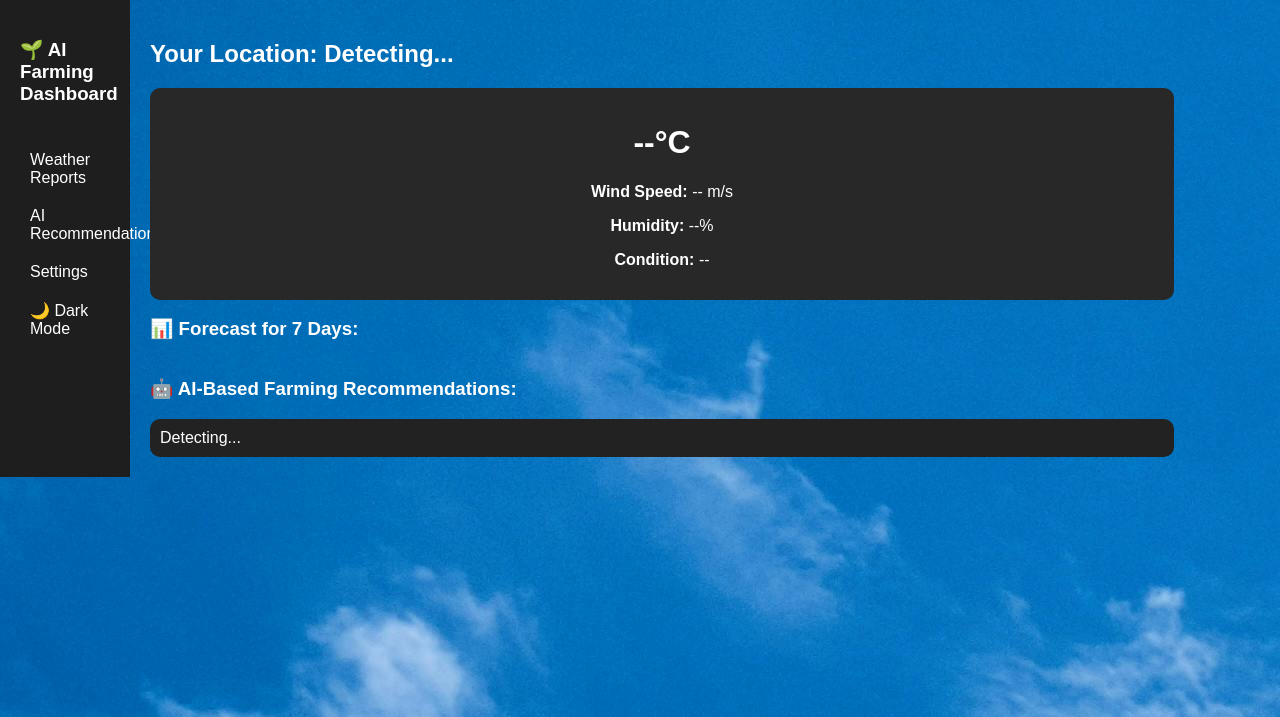
After one commit to Amisha-sinoban/kisan-bazar, a PHP site: the page made by Consumer interface/wp.html in a window 1280 px wide. The commit adds this page. Shown: the top 717 px of the page. Run offline with PHP 8.4, Linux system fonts and the light colour scheme.

Commit message:
Add files via upload

```diff
--- /dev/null
+++ b/Consumer interface/script.js
@@ -0,0 +1,65 @@
+// Function to Fetch Weather and AI Recommendations Automatically According to User's Location
+
+function fetchWeatherByLocation(latitude, longitude) {
+    const apiUrl = `http://127.0.0.1:5000/get-weather?lat=${latitude}&lon=${longitude}`;
+
+    fetch(apiUrl)
+        .then(response => response.json())
+        .then(data => {
+            if (data.error) {
+                alert(`Error: ${data.error}`);
+                return;
+            }
+
+            // Display Weather Details
+            document.getElementById("cityTitle").innerText = `Location: ${data.city}`;
+            document.getElementById("temp").innerText = `${data.weather.list[0].main.temp}°C`;
+            document.getElementById("wind").innerText = data.weather.list[0].wind.speed + " m/s";
+            document.getElementById("humidity").innerText = data.weather.list[0].main.humidity + "%";
+            document.getElementById("condition").innerText = data.weather.list[0].weather[0].description;
+
+            // Display Forecast for 7 Days
+            let forecastContainer = document.getElementById("forecastContainer");
+            forecastContainer.innerHTML = "";
+            for (let i = 0; i < 7; i++) {
+                let forecast = data.weather.list[i];
+                let forecastElement = document.createElement("div");
+                forecastElement.classList.add("forecast-day");
+                forecastElement.innerHTML = `
+                    <h4>${forecast.dt_txt.split(" ")[0]}</h4>
+                    <p>${forecast.main.temp}°C</p>
+                `;
+                forecastContainer.appendChild(forecastElement);
+            }
+
+            // Display AI Recommendations
+            let recommendationsContainer = document.getElementById("recommendationsContainer");
+            recommendationsContainer.innerHTML = "";
+            data.recommendations.forEach(rec => {
+                let recommendationElement = document.createElement("p");
+                recommendationElement.innerText = `✅ ${rec}`;
+                recommendationsContainer.appendChild(recommendationElement);
+            });
+
+        })
+        .catch(error => console.error("Error fetching weather:", error));
+}
+
+// Function to Get User's Real-Time Location
+function getLocation() {
+    if (navigator.geolocation) {
+        navigator.geolocation.getCurrentPosition(position => {
+            const latitude = position.coords.latitude;
+            const longitude = position.coords.longitude;
+            console.log(`📍 Detected Location: Lat ${latitude}, Lon ${longitude}`);
+            fetchWeatherByLocation(latitude, longitude);
+        }, () => {
+            alert("⚠️ Location access denied. Please allow location access.");
+        });
+    } else {
+        alert("⚠️ Geolocation is not supported in this browser.");
+    }
+}
+
+// Auto Fetch Weather on Page Load
+window.onload = getLocation;
--- a/Consumer interface/styles.css
+++ b/Consumer interface/styles.css
@@ -1,168 +1,70 @@
-/* Body styling */
 body {
-    font-family: Arial, sans-serif;
-    background-color: #78ef80; /* Light green color */
-    margin-top: 80px; /* To avoid overlap with the fixed navbar */
+    font-family: 'Arial', sans-serif;
+    background: #121212;
+    color: white;
+    margin: 0;
+    padding: 0;
+    display: flex;
+    background-image:url("clouds.jpg")
 }
 
-/* Navbar styling */
-.navbar {
+.container {
     display: flex;
-    justify-content: flex-end; /* Align items to the right */
-    gap: 1rem;  /* Space between navbar items */
-    background: rgb(14, 161, 14);
-    padding: 10px 20px;  /* Adjust padding to avoid overflow */
-    height: 100px;
-    position: fixed;
-    top: 0;
-    left: 0;
     width: 100%;
 }
 
-.navbar-nav .nav-link {
-    color: rgb(255, 255, 255); /* Change nav item color to white */
+.sidebar {
+    width: 90px;
+    background: #1E1E1E;
+    padding: 20px;
+    display: flex;
+    flex-direction: column;
 }
 
-.navbar-nav .nav-link:hover {
-    color: #555; /* Change hover color to a darker shade */
+.sidebar h3 {
+    margin-bottom: 20px;
 }
 
-/* Section styling */
-.section {
-    background-color: #ffffff; /* White background for sections */
-    border-radius: 15px;
-    padding: 30px;
-    margin: 20px 0;
-    box-shadow: 0 4px 8px rgba(0, 0, 0, 0.1);
+.menu {
+    list-style-type: none;
+    padding: 0;
 }
 
-/* Main display section */
-#about {
-    padding: 100px 0; /* Increase padding to create more space from the navbar */
-    display: flex;
-    align-items: center;
-    justify-content: space-between;
-    padding: 50px;
-    background: #ffffff;
-    border-radius: 10px;
-    box-shadow: 0px 4px 8px rgba(0, 0, 0, 0.1);
-    margin-top: 20px;
-    flex-wrap: wrap;
+.menu li {
+    padding: 10px;
+    cursor: pointer;
 }
 
-#about h1 {
-    font-style: italic;
-    font-size: 2.5rem;
-    margin-bottom: 40px;
-    margin-top: 40px ;
+.dark-mode-toggle {
+    cursor: pointer;
 }
 
-#about p {
-    font-size: 1.2rem;
-    margin-bottom: 20px; /* Add margin to create space between text and photo */
+.content {
+    width: 80%;
+    padding: 20px;
 }
 
-#about img {
-    width: 100%; /* Adjust the image size */
+.weather-info {
+    background: #282828;
+    padding: 15px;
     border-radius: 10px;
-}
-
-#about .btn-success {
-    font-size: 1.2rem;
-    padding: 10px 30px;
-    position: absolute;
-    bottom: 20px;
-    left: 50%;
-    transform: translateX(-50%);
-    background-color: #ef4c59; /* Button background color */
-    color: rgb(15, 5, 5);
-    border-radius: 5px;
-    border: none;
-}
-
-/* Offers section */
-#offers {
-    padding: 50px 0;
-    border-top: 2px solid #ddd; /* Boundary for the top of the section */
-    border-bottom: 2px solid #ddd; /* Boundary for the bottom of the section */
-}
-
-.offer-box {
-    background: #c8f7c5; /* Light Green Color */
-    padding: 30px;
-    border-radius: 50px;
-    width: 80%;
-    max-width: 600px;
-    text-align: center;
-    font-size: 1.3rem;
-    font-weight: bold;
-    position: relative;
-    margin: 50px auto;
-    box-shadow: 0 10px 20px rgba(0, 0, 0, 0.1);
-}
-
-.offer-box:hover {
-    transform: scale(1.1);
-}
-
-/* Testimonials Section */
-#testimonials {
-    padding: 50px 0;
-}
-
-.testimonial-container {
-    position: relative;
-    max-width: 800px; /* Increase the width */
-    margin: auto;
-    overflow: hidden;
-}
-
-.review {
-    display: none;
-    font-style: italic;
-    font-size: 1.5rem; /* Increase font size */
-    padding: 60px; /* Double the padding */
-    background-color: #e0f7fa; /* Lighter blue color */
-    border-radius: 10px;
-    box-shadow: 0 4px 6px rgba(0, 0, 0, 0.1);
-    margin: 40px 0; /* Double the margin to create more space between reviews */
-    border: 1px solid #ddd; /* Add border to make it more distinct */
-}
-
-.review.active {
-    display: block;
-}
-
-/* Tutorial section */
-#tutorial {
-    padding: 50px 0;
-    border-top: 2px solid #ddd; /* Boundary for the top of the section */
-    border-bottom: 2px solid #ddd; /* Boundary for the bottom of the section */
-}
-
-#tutorial h2 {
-    margin-bottom: 30px; /* Add margin to create space between the text and the video iframe */
-    font-family: 'Arial', sans-serif; /* Change the font */
-    font-size: 2.5rem; /* Increase font size */
-    color: #549dea; /* Blue color */
-    font-style: italic;
-}
-
-iframe {
-    border-radius: 10px;
-}
-
-/* Footer section */
-.contactus {
-    margin-top: 30px;
-    background: rgb(14, 161, 14);
-    padding: 20px;
-    border-radius: 10px;
-    color: white; /* Change text color to white */
     text-align: center;
 }
 
-.mt-4.p-3.bg-light.rounded.text-center {
-    background: rgb(14, 161, 14) !important;
-    color: white !important;
+.forecast {
+    display: flex;
+    gap: 10px;
 }
+
+.forecast-day {
+    background: #333;
+    padding: 10px;
+    border-radius: 10px;
+    text-align: center;
+}
+
+.recommendations {
+    background: #222;
+    padding: 10px;
+    border-radius: 10px;
+}
--- /dev/null
+++ b/Consumer interface/wp.html
@@ -0,0 +1,39 @@
+<!DOCTYPE html>
+<html lang="en">
+<head>
+    <meta charset="UTF-8">
+    <meta name="viewport" content="width=device-width, initial-scale=1.0">
+    <title>AI Farming Dashboard</title>
+    <link rel="stylesheet" href="styles.css">
+    <script defer src="script.js"></script>
+</head>
+<body>
+    <div class="container">
+        <aside class="sidebar">
+            <h3>🌱 AI Farming Dashboard</h3>
+            <ul class="menu">
+                <li>Weather Reports</li>
+                <li>AI Recommendations</li>
+                <li>Settings</li>
+                <li><span class="dark-mode-toggle">🌙 Dark Mode</span></li>
+            </ul>
+        </aside>
+
+        <main class="content">
+            <h2 id="cityTitle">Your Location: Detecting...</h2>
+            <div class="weather-info">
+                <h1 id="temp">--°C</h1>
+                <p><strong>Wind Speed:</strong> <span id="wind">--</span> m/s</p>
+                <p><strong>Humidity:</strong> <span id="humidity">--</span>%</p>
+                <p><strong>Condition:</strong> <span id="condition">--</span></p>
+            </div>
+
+            <h3>📊 Forecast for 7 Days:</h3>
+            <div class="forecast" id="forecastContainer"></div>
+
+            <h3>🤖 AI-Based Farming Recommendations:</h3>
+            <div class="recommendations" id="recommendationsContainer">Detecting...</div>
+        </main>
+    </div>
+</body>
+</html>
```
Also changed, not shown: Consumer interface/clouds.jpg (added), 1 other file.
